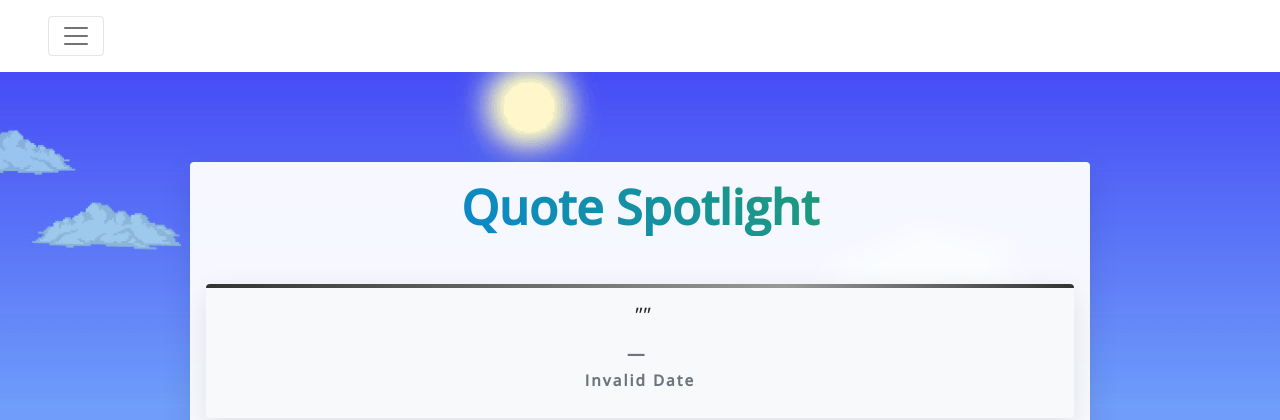
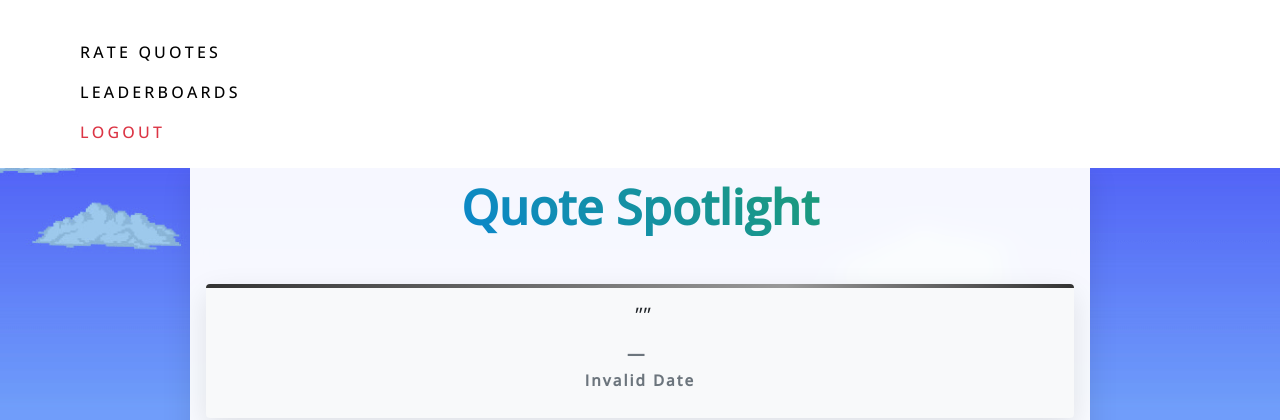
Before and after one commit to SamBunker/afterdark-quotes-website, a Node server app: page /quote/1 in a window 1280 px wide. Shown: the top 420 px of the page. Run offline with Node 20, Linux system fonts and the light colour scheme; some libraries are stand-ins or nearby versions.

Commit message:
Fixing the hamburger collapse menu

```diff
--- a/views/layouts/main.handlebars
+++ b/views/layouts/main.handlebars
@@ -8,36 +8,34 @@
   <link rel="stylesheet" href="/css/nav.css">
 </head>
 
-<header class="d-flex flex-wrap py-3 nav-bg fixed-top px-5">
-    <ul class="nav nav-pills">
+<header class="nav-bg fixed-top">
+    <nav class="navbar navbar-expand-md navbar-light py-3 px-5">
+        <!-- Desktop Title -->
         <div class="notMobile">
-          <a href="/" class="d-flex mb-3 mb-md-0 fs-1 text-dark text-decoration-none">After Dark Quotes</a>
-          {{!-- Removing image and replacing it with text instead. <img src="/img/JC-logo.png" alt="JCE Logo" width="auto" height="40px"> --}}
-          </a>
+            <a href="/" class="navbar-brand fs-1 text-dark text-decoration-none">After Dark Quotes</a>
         </div>
-    </ul>
 
-    <ul class="nav nav-pills justify-content-center me-md-auto">
+        <!-- Mobile Hamburger Button -->
         <div class="mobile">
-            <nav class="nav-bg navbar-light d-flex align-items-center">
             <button class="navbar-toggler" type="button" data-bs-toggle="collapse" data-bs-target="#navbarToggleExternalContent" aria-controls="navbarToggleExternalContent" aria-expanded="false" aria-label="Toggle navigation">
                 <span class="navbar-toggler-icon"></span>
             </button>
-            </nav>
         </div>
+
+        <!-- Desktop Navigation -->
+        <ul class="nav nav-pills ms-auto notMobile">
+            <li class="nav-item"><a href="/" class="nav-link" aria-current="page">Home</a></li>
+            <li class="nav-item"><a href="/rate" class="nav-link">Rate Quotes</a></li>
+            {{#if isAdmin}}
+            <li class="nav-item"><a href="/limbo" class="nav-link">Approve Quotes</a></li>
+            {{/if}}
+            <li class="nav-item"><a href="/leaderboard" class="nav-link">Leaderboards</a></li>
+            <li class="nav-item"><a href="/logout" class="nav-link text-danger">Logout</a></li>
         </ul>
-    <ul class="nav nav-pills">
-        <li class="notMobile nav-item"><a href="/" class="nav-link" aria-current="page">Home</a></li>
-        <li class="notMobile nav-item"><a href="/rate" class="nav-link">Rate Quotes</a></li>
-        {{#if isAdmin}}
-        <li class="notMobile nav-item"><a href="/limbo" class="nav-link">Approve Quotes</a></li>
-        {{/if}}
-        <li class="notMobile nav-item"><a href="/leaderboard" class="nav-link">Leaderboards</a></li>
-        <li class="notMobile nav-item"><a href="/logout" class="nav-link text-danger">Logout</a></li>
-    </ul>
-    <div class="mobile pt-3">
-      <div class="collapse" id="navbarToggleExternalContent">
-            <ul class="nav me-auto nav-pills">
+
+        <!-- Mobile Navigation (Collapsible) -->
+        <div class="collapse navbar-collapse mobile" id="navbarToggleExternalContent">
+            <ul class="nav flex-column nav-pills mt-3">
                 <li class="nav-item"><a href="/rate" class="nav-link">Rate Quotes</a></li>
                 {{#if isAdmin}}
                 <li class="nav-item"><a href="/limbo" class="nav-link">Approve Quotes</a></li>
@@ -46,7 +44,7 @@
                 <li class="nav-item"><a href="/logout" class="nav-link text-danger">Logout</a></li>
             </ul>
         </div>
-  </div>
+    </nav>
 </header>
 
 <style>
```
Lines whose indentation alone changed are shown as unchanged.
